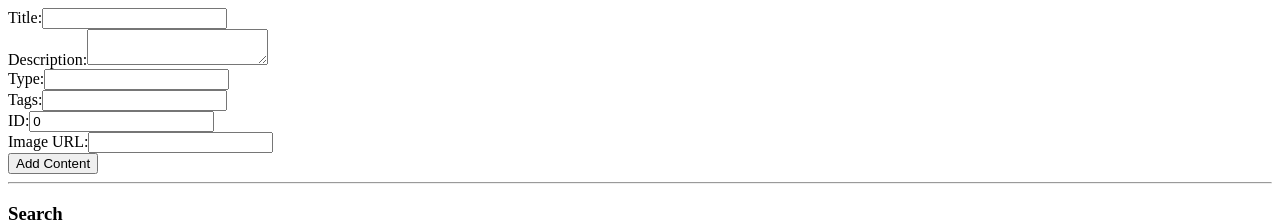
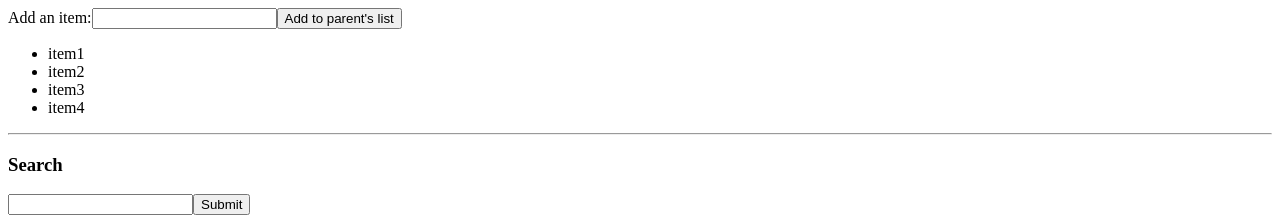
Before and after one commit to AarsalAM/aar_Masoodi_WEB601Assignments_GamePass, an Angular app in the folder Aar_Masoodi_GamePass/: page / in a window 1280 px wide. Shown: the top 224 px of the page. Built offline with nearby package versions, Linux system fonts and the light colour scheme.

Commit message:
Got an example add function working

```diff
--- a/Aar_Masoodi_GamePass/src/app/app.component.html
+++ b/Aar_Masoodi_GamePass/src/app/app.component.html
@@ -1,3 +1,5 @@
+
+
 <div>
     <app-content-list></app-content-list>\
 </div>
--- a/Aar_Masoodi_GamePass/src/app/content-list/content-list.component.html
+++ b/Aar_Masoodi_GamePass/src/app/content-list/content-list.component.html
@@ -1,4 +1,8 @@
-<app-create-content (newGameAdd)="addGameToList($event)"></app-create-content>
+<app-create-content (newGameEvent)="addItem($event)"></app-create-content>
+
+<ul>
+    <li *ngFor="let item of items">{{item}}</li>
+</ul>
 
 <hr>
 
--- a/Aar_Masoodi_GamePass/src/app/content-list/content-list.component.ts
+++ b/Aar_Masoodi_GamePass/src/app/content-list/content-list.component.ts
@@ -89,8 +89,16 @@ export class ContentListComponent {
     });
   }
 
-  addGameToList(newGameFromChild: Content) {
-    this.contentArray.push(newGameFromChild);
+  items = ['item1', 'item2', 'item3', 'item4'];
+
+  addItem(newItem: string) {
+    this.items.push(newItem);
+  }
+
+  addGameToList($event: any): void {
+    this.contentArray.push($event);
+
+    this.contentArray = Object.assign([], this.contentArray)
 
     this.contentArray = [...this.contentArray];
   }
--- a/Aar_Masoodi_GamePass/src/app/create-content/create-content.component.html
+++ b/Aar_Masoodi_GamePass/src/app/create-content/create-content.component.html
@@ -1,4 +1,4 @@
-<div>
+<!-- <div>
     <label for="title">Title:</label>
     <input type="text" id="title" [(ngModel)]="title">
 </div>
@@ -21,5 +21,9 @@
 <div>
     <label for="imgURL">Image URL:</label>
     <input type="text" id="imgURL" [(ngModel)]="imgURL">
-</div>
-<button (click)="addContent()">Add Content</button>
+</div> -->
+
+<label for="item-input">Add an item:</label>
+<input type="text" id="item-input" #newItem>
+<button type="button" (click)="addGame(newItem.value)">Add to parent's list</button>
+<!-- <button (click)="addGame()">Add Content</button> -->
--- a/Aar_Masoodi_GamePass/src/app/create-content/create-content.component.ts
+++ b/Aar_Masoodi_GamePass/src/app/create-content/create-content.component.ts
@@ -9,19 +9,14 @@ import { Output, EventEmitter } from '@angular/core';
 })
 
 export class CreateContentComponent {
-  title: string = '';
-  description: string = '';
-  tags: string[] = [];
-  id: number = 0;
-  type: string = '';
-  imgURL: string = '';
 
-  @Output() newGameAdd = new EventEmitter<Content>();
+  @Output() newGameEvent = new EventEmitter<string>();
 
-  newGameItem: Content | undefined;
+  newGameItem!: "this is a test from child to parent";
 
-  addContent(): void {
-    this.newGameAdd.emit(this.newGameItem);
+  public addGame(value: string) {
+    this.newGameEvent.emit(value);
+    console.log(this.newGameEvent);
   }
 
   // onAddContent() {
```
